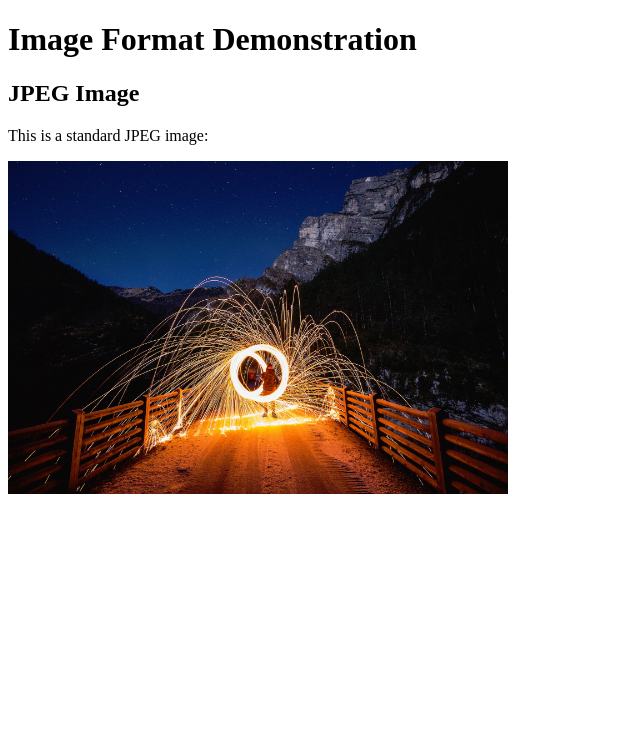
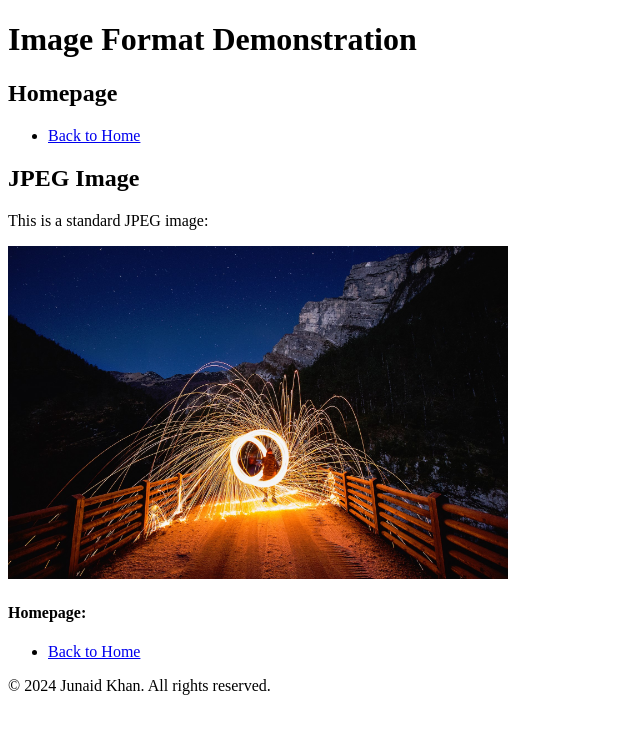
Before and after one commit to JKhan420/Lab2, a plain HTML site: page images.html in a window 1280 px wide. Shown: the whole page, without its empty margins (0-640 px from the left). Drawn offline with Linux system fonts and the light colour scheme.

Commit message:
Exercise 5.3.4 (Lab 2 Final Commit)

```diff
--- a/images.html
+++ b/images.html
@@ -19,9 +19,31 @@ Description: HTML file provided in Lab Exercise
 </head>
 <body>
     <h1>Image Format Demonstration</h1>
+
+    <nav>
+        <h2>Homepage</h2>
+            <ul>
+                <li><a href="index.html">Back to Home</a></li>
+            </ul>
+    </nav>
+
     <h2>JPEG Image</h2>
     <p>This is a standard JPEG image:</p>
     <img src="images/example.jpg" alt="Example JPEG Image" width="500">
-    <!-- Continue extra codes here -->
+
+    <nav>
+        <h4>Homepage:</h4>
+            <ul>
+                <li><a href="./">Back to Home</a></li>
+            </ul>
+    </nav>
+
+    <footer>
+        <!--<p>Footer content, like contact info or copyrights.</p>-->
+		<!--Comment out the above p tag and add a new p tag under this comment.
+			The new p tag must contain {Copy right + your names}.-->
+            <p>&copy; 2024 Junaid Khan. All rights reserved.</p>
+    </footer>
+
 </body>
 </html>
```
Also changed, not shown: index.html (added, +37 -0 lines), news.html (+15 -0 lines), 1 other file.
